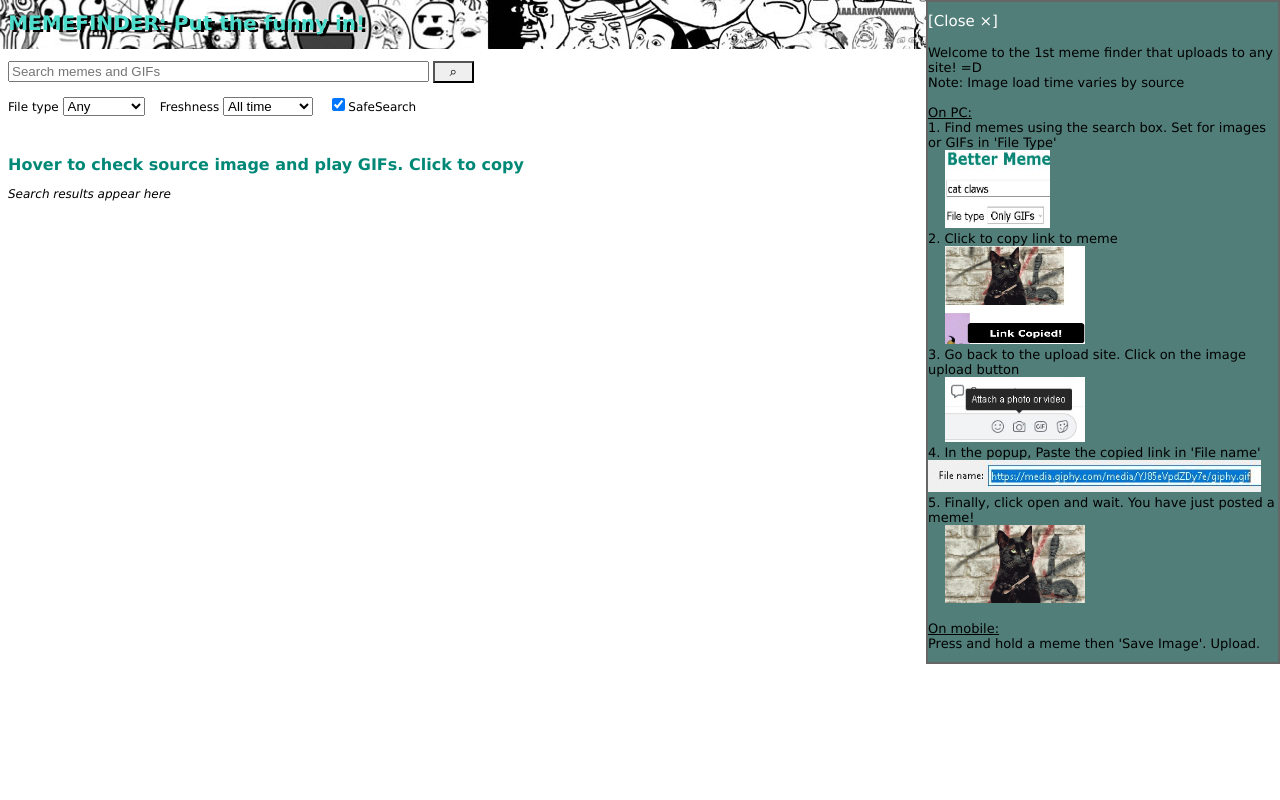
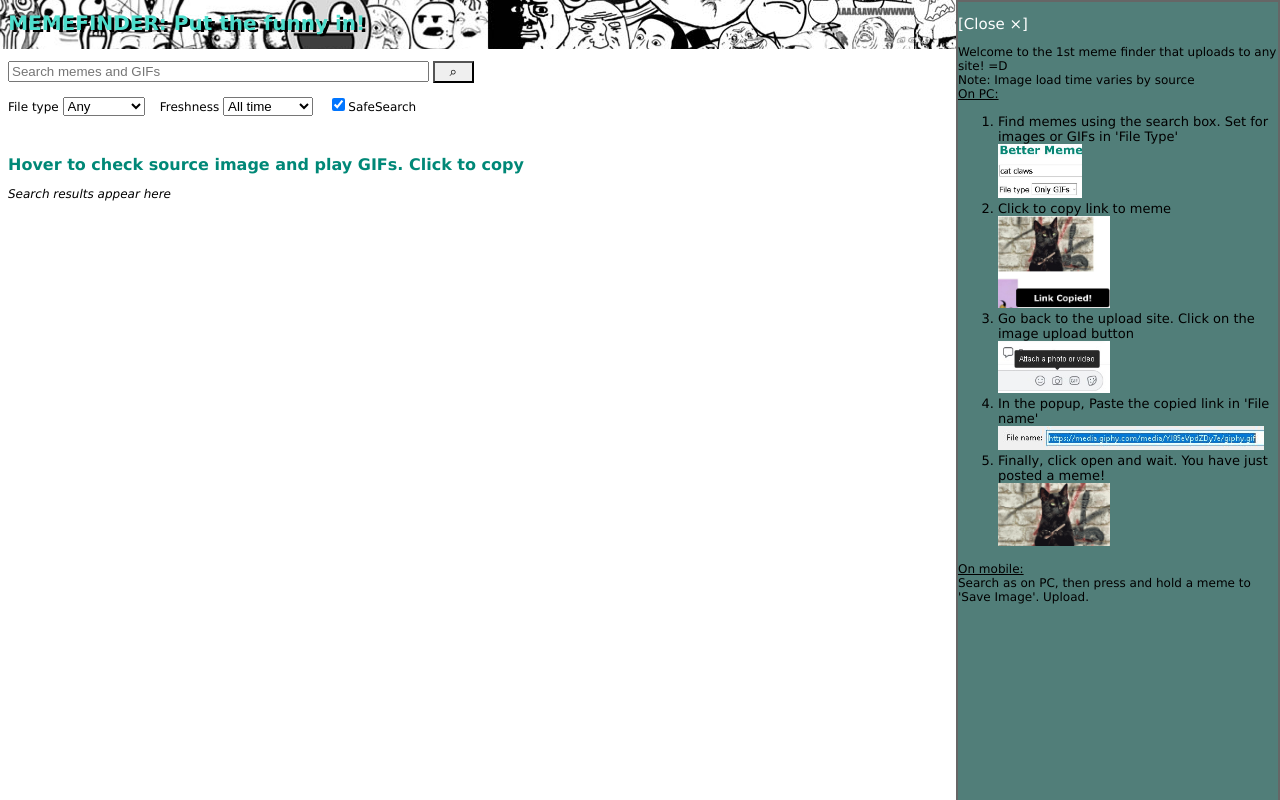
Before and after one commit to YFLooi/Memefinder, a website: page public/index.html in a window 1280 px wide. Both pictures are taken after a click on the link "Guide". Drawn offline with Linux system fonts and the light colour scheme.

Commit message:
Organised guide into ordered list, extended height

```diff
--- a/public/css/style.css
+++ b/public/css/style.css
@@ -94,9 +94,9 @@ h3 a:link {color: #087 !important;}
 	top: 0;
 	right: 0; /*Moves popup to right of <a>*/
 	width: 0;
-	height: 650px;
-	padding-top: 10px;
-	padding-bottom:0;
+	height: 100%;
+	padding-top: 1%;
+	margin-bottom: 10%;
 
 	color: black;
 	font-weight: normal;
--- a/public/index.html
+++ b/public/index.html
@@ -73,24 +73,35 @@
                 <a class="guideButton" onclick="openGuide()">Guide</a> <!--Note: DOES NOT accept links <a>!-->
                 <div id="myGuide" class="guide">
                     <span class="guideClosebtn" style="cursor:pointer" onclick="closeGuide()">[Close &times;]</span><br>
-                    <br>
-                    Welcome to the 1st meme finder that uploads to any site! =D<br>
-                    Note: Image load time varies by source <br>
-                    <br>
-                    <u>On PC:</u><br>
-                    1. Find memes using the search box. Set for images or GIFs in 'File Type' <br>
-                    &nbsp;&nbsp;&nbsp;&nbsp;<img src="./icons/guide/guide1.jpg" display=block margin-left="30%"  width="30%" height="12%"/><br>
-                    2. Click to copy link to meme <br>
-                    &nbsp;&nbsp;&nbsp;&nbsp;<img src="./icons/guide/guide2.jpg" width="40%" height="15%"/><br>
-                    3. Go back to the upload site. Click on the image upload button<br>
-                    &nbsp;&nbsp;&nbsp;&nbsp;<img src="./icons/guide/guide3.jpg" width="40%" height="10%"/><br>
-                    4. In the popup, Paste the copied link in 'File name'<br>
-                   <img src="./icons/guide/guide4.jpg" width="95%" height="5%"/><br>
-                    5. Finally, click open and wait. You have just posted a meme! <br>
-                    &nbsp;&nbsp;&nbsp;&nbsp;<img src="./icons/guide/guide5.gif" width="40%" height="12%"/><br>
-                    <br>
-                    <u>On mobile:</u><br>
-                    Press and hold a meme then 'Save Image'. Upload.
+                    <p>
+                        Welcome to the 1st meme finder that uploads to any site! =D<br>
+                        Note: Image load time varies by source <br>
+                        <u>On PC:</u><br>
+                        <ol>
+                            <li>Find memes using the search box. Set for images or GIFs in 'File Type'<br>
+                                <img src="./icons/guide/guide1.jpg" display=block margin-left="30%"  width="30%" height="12%"/>
+                            </li>
+                            <li>Click to copy link to meme<br>
+                                <img src="./icons/guide/guide2.jpg" width="40%" height="15%"/>
+                            </li>
+                            <li>
+                                Go back to the upload site. Click on the image upload button<br>
+                                <img src="./icons/guide/guide3.jpg" width="40%" height="10%"/>
+                            </li>
+                        <li>
+                                In the popup, Paste the copied link in 'File name'<br>
+                                <img src="./icons/guide/guide4.jpg" width="95%" height="5%"/>
+                        </li>
+                        <li>
+                                Finally, click open and wait. You have just posted a meme! <br>
+                                <img src="./icons/guide/guide5.gif" width="40%" height="12%"/>
+                        </li>
+                        </ol>
+                    </p>
+                    <p>
+                        <u>On mobile:</u><br>
+                        Search as on PC, then press and hold a meme to 'Save Image'. Upload.<br>
+                    </p>
                 </div>
             </p>
             <p>
--- a/public/js/customScript.js
+++ b/public/js/customScript.js
@@ -63,7 +63,7 @@ function srctoimg(id){
 
 //Opens and closes #guide
 function openGuide() {
-    document.getElementById("myGuide").style.width = "350px";
+    document.getElementById("myGuide").style.width = "320px";
 }
 function closeGuide() {
     document.getElementById("myGuide").style.width = "0";
```
